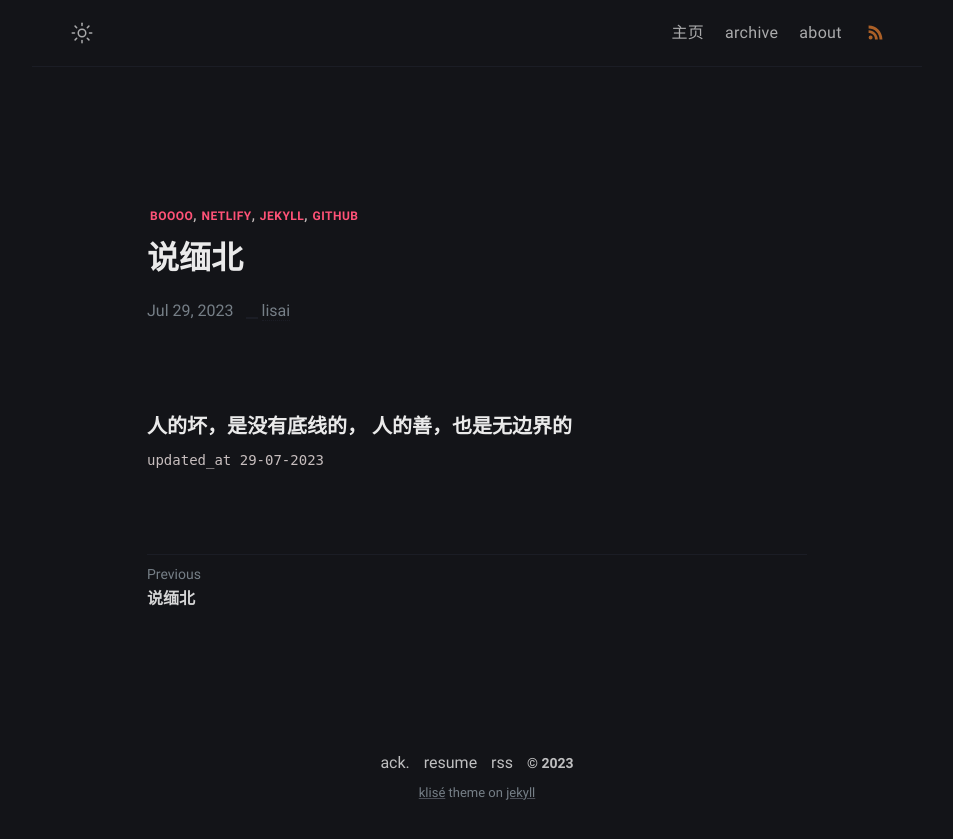
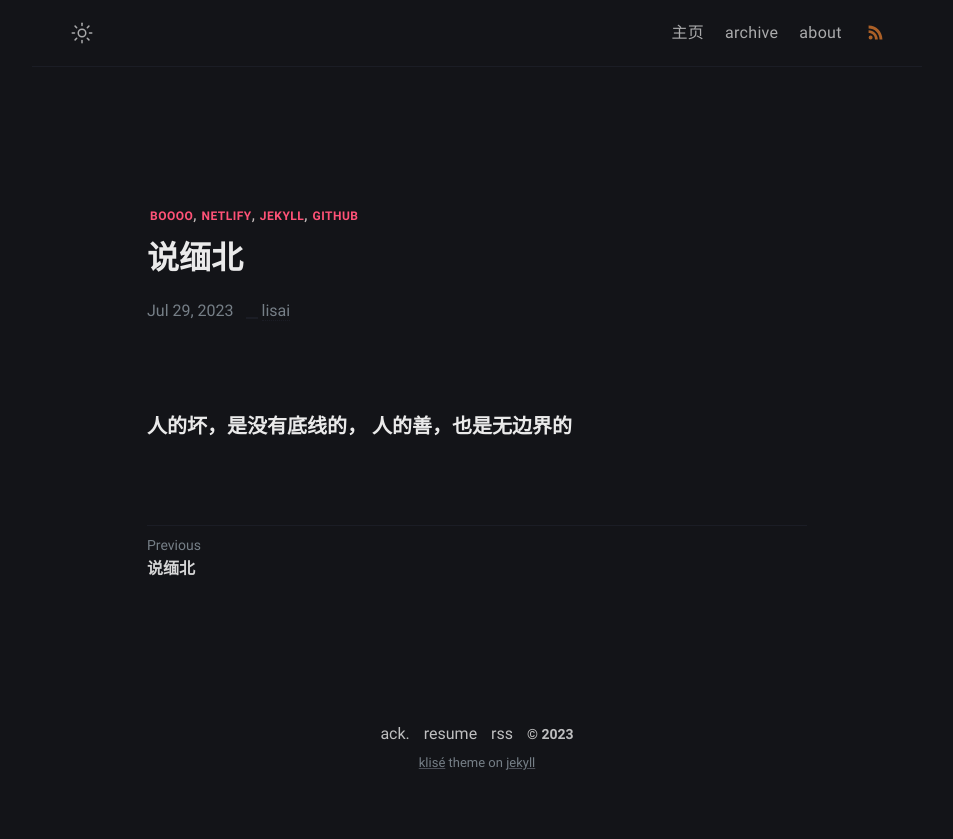
Before and after one commit to hello-lisai/hello-lisai-blog, a Jekyll site: the page built from _posts/2307290/2023-7-29-2307290.md, in a window 1280 px wide. Shown: the top 839 px of the page, without its empty margins (163-1116 px from the left). Built offline with Jekyll 4.4.1, drawn with Linux system fonts in a browser that asks for light colours; some web fonts are replaced.

Commit message:
Update 2023-7-29-2307290.md

```diff
--- a/_posts/2307290/2023-7-29-2307290.md
+++ b/_posts/2307290/2023-7-29-2307290.md
@@ -1,7 +1,5 @@
 ---
 title: 说缅北
-date: 2023-07-29 10:26:25 +07:00
-modified: 2023-07-29 10:26:25 +07:00
 tags: [boooo, netlify, jekyll, github]
 tags: [boooo, netlify, jekyll, github]
 description: All the services are free, a source code this site placed on github repository and intergration with netlify service, another service that you can use is github page for hosting your own static site.
```
